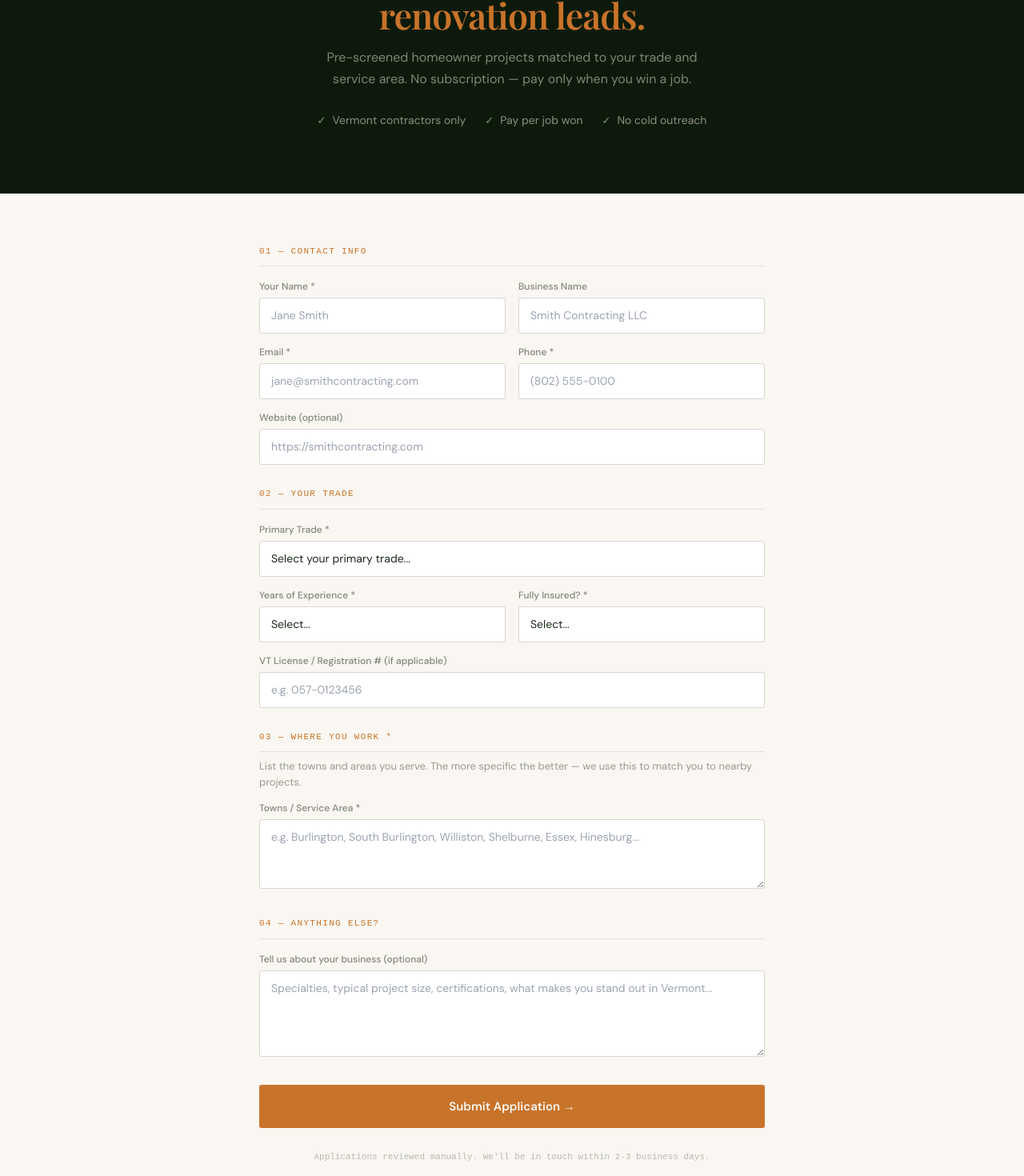
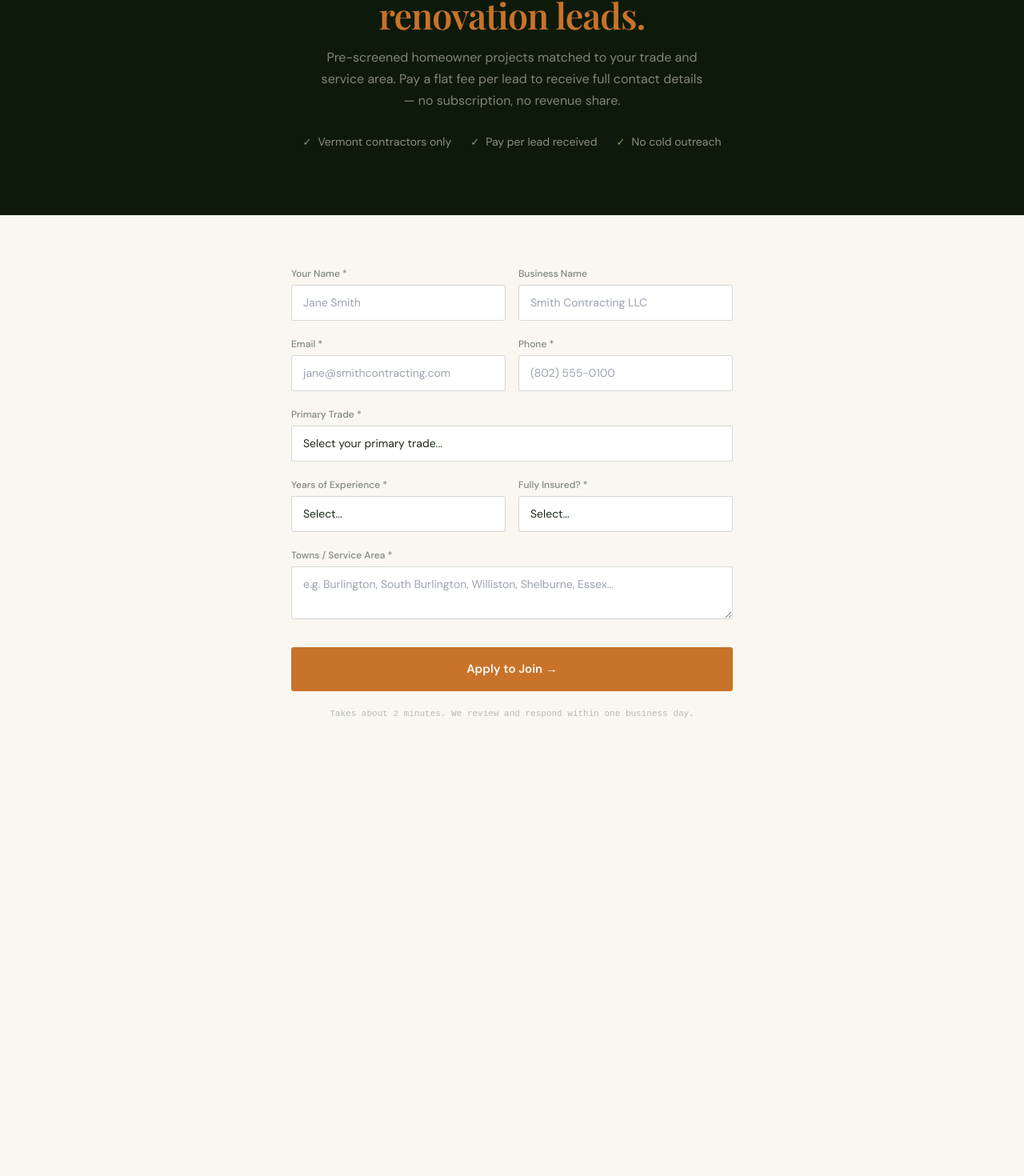
Before and after one commit to alderprojects/alder-projects-site, a Next.js app: page /contractors in a window 1280 px wide. Shown: the part 229-1699 px from the top of the page at 80% size. After the commit the page ends 1209 px from the top, so only its background shows below. Built offline with nearby package versions, Linux system fonts and the light colour scheme.

Commit message:
Update page.tsx

```diff
--- a/src/app/contractors/page.tsx
+++ b/src/app/contractors/page.tsx
@@ -3,14 +3,13 @@ import { useState } from 'react'
 import Link from 'next/link'
 
 const TRADES = ['General Contractor','Carpenter / Finish Work','Kitchen & Bath Specialist','Deck & Outdoor Structures','Roofing','Plumbing','HVAC / Heating','Electrical','Painting & Interior','Basement Finishing','Masonry / Stonework','Insulation & Weatherization','Other']
-const EXP = ['1-2 years','3-5 years','6-10 years','10-20 years','20+ years']
+const EXP = ['Under 2 years','2-5 years','5-10 years','10-20 years','20+ years']
 
 type F = {
   name:string; businessName:string; email:string; phone:string
-  trade:string; otherTrade:string; yearsExp:string; insured:string
-  licenseNumber:string; serviceArea:string; website:string; notes:string
+  trade:string; yearsExp:string; insured:string; serviceArea:string
 }
-const EMPTY:F = {name:'',businessName:'',email:'',phone:'',trade:'',otherTrade:'',yearsExp:'',insured:'',licenseNumber:'',serviceArea:'',website:'',notes:''}
+const EMPTY:F = {name:'',businessName:'',email:'',phone:'',trade:'',yearsExp:'',insured:'',serviceArea:''}
 
 const I: React.CSSProperties = {width:'100%',backgroundColor:'white',border:'1px solid rgba(28,43,26,0.18)',borderRadius:'3px',padding:'11px 14px',fontSize:'14px',color:'#1C2B1A',outline:'none',fontFamily:"'DM Sans',system-ui,sans-serif",boxSizing:'border-box' as const}
 const L: React.CSSProperties = {display:'block',fontSize:'12px',fontWeight:500,color:'rgba(28,43,26,0.55)',marginBottom:'5px'}
@@ -37,8 +36,10 @@ export default function ContractorsPage() {
       <div style={{flex:1,display:'flex',alignItems:'center',justifyContent:'center',padding:'60px 24px'}}>
         <div style={{maxWidth:'480px',textAlign:'center'}}>
           <div style={{width:'56px',height:'56px',borderRadius:'50%',backgroundColor:'rgba(122,155,111,0.15)',border:'1px solid rgba(122,155,111,0.4)',display:'flex',alignItems:'center',justifyContent:'center',margin:'0 auto 24px',color:'#7A9B6F',fontSize:'24px'}}>&#10003;</div>
-          <h2 style={{fontFamily:"'Playfair Display',Georgia,serif",fontSize:'2rem',color:'#F5EFE0',fontWeight:600,marginBottom:'14px'}}>Application received.</h2>
-          <p style={{color:'rgba(245,239,224,0.6)',fontSize:'16px',lineHeight:1.7}}>{"We'll review your application and reach out to "}<strong style={{color:'#F5EFE0'}}>{form.email}</strong>{" within a few business days."}</p>
+          <h2 style={{fontFamily:"'Playfair Display',Georgia,serif",fontSize:'2rem',color:'#F5EFE0',fontWeight:600,marginBottom:'14px'}}>You&apos;re in.</h2>
+          <p style={{color:'rgba(245,239,224,0.6)',fontSize:'16px',lineHeight:1.7}}>
+            {"We'll review your application and send your approval to "}<strong style={{color:'#F5EFE0'}}>{form.email}</strong>{" shortly. Keep an eye out — leads for your area come in fast."}
+          </p>
           <Link href="/" style={{display:'inline-block',marginTop:'32px',fontSize:'13px',fontFamily:'monospace',color:'rgba(245,239,224,0.4)',textDecoration:'none'}}>
             &larr; Back to alderprojects.com
           </Link>
@@ -58,18 +59,17 @@ export default function ContractorsPage() {
     <div style={{minHeight:'100vh',backgroundColor:'#FAF7F2'}}>
       <Header />
 
-      {/* Dark hero */}
       <div style={{backgroundColor:'#0D1A0B',padding:'clamp(48px,8vw,80px) 24px',borderBottom:'1px solid rgba(122,155,111,0.12)'}}>
-        <div style={{maxWidth:'640px',margin:'0 auto',textAlign:'center'}}>
+        <div style={{maxWidth:'600px',margin:'0 auto',textAlign:'center'}}>
           <span style={{fontSize:'10px',fontFamily:'monospace',letterSpacing:'0.14em',textTransform:'uppercase',color:'#7A9B6F'}}>Apply to Join</span>
           <h1 style={{fontFamily:"'Playfair Display',Georgia,serif",fontSize:'clamp(1.8rem,4vw,2.8rem)',fontWeight:600,color:'#F5EFE0',lineHeight:1.1,marginTop:'10px',marginBottom:'14px'}}>
             Get matched with Vermont<br/><em style={{color:'#C8732A',fontStyle:'normal'}}>renovation leads.</em>
           </h1>
           <p style={{color:'rgba(245,239,224,0.5)',fontSize:'16px',lineHeight:1.7,maxWidth:'480px',margin:'0 auto 28px'}}>
-            Pre-screened homeowner projects matched to your trade and service area. No subscription &mdash; pay only when you win a job.
+            Pre-screened homeowner projects matched to your trade and service area. Pay a flat fee per lead to receive full contact details — no subscription, no revenue share.
           </p>
           <div style={{display:'flex',justifyContent:'center',flexWrap:'wrap',gap:'24px'}}>
-            {['Vermont contractors only','Pay per job won','No cold outreach'].map(t => (
+            {['Vermont contractors only','Pay per lead received','No cold outreach'].map(t => (
               <div key={t} style={{display:'flex',alignItems:'center',gap:'8px'}}>
                 <span style={{color:'#7A9B6F',fontSize:'13px'}}>&#10003;</span>
                 <span style={{color:'rgba(245,239,224,0.55)',fontSize:'14px'}}>{t}</span>
@@ -79,14 +79,9 @@ export default function ContractorsPage() {
         </div>
       </div>
 
-      {/* Form */}
-      <div style={{maxWidth:'680px',margin:'0 auto',padding:'clamp(40px,6vw,64px) 24px 80px'}}>
-        <form onSubmit={submit} style={{display:'flex',flexDirection:'column',gap:'28px'}}>
+      <div style={{maxWidth:'600px',margin:'0 auto',padding:'clamp(40px,6vw,64px) 24px 80px'}}>
+        <form onSubmit={submit} style={{display:'flex',flexDirection:'column',gap:'20px'}}>
 
-          {/* Section 1 */}
-          <div>
-            <p style={{fontSize:'11px',fontFamily:'monospace',textTransform:'uppercase',letterSpacing:'0.12em',color:'#C8732A',marginBottom:'16px',paddingBottom:'10px',borderBottom:'1px solid rgba(28,43,26,0.1)'}}>01 — Contact Info</p>
-            <div style={{display:'flex',flexDirection:'column',gap:'14px'}}>
           <Row2>
             <Field label="Your Name" req><input required type="text" placeholder="Jane Smith" value={form.name} onChange={set('name')} style={I}/></Field>
             <Field label="Business Name"><input type="text" placeholder="Smith Contracting LLC" value={form.businessName} onChange={set('businessName')} style={I}/></Field>
@@ -95,25 +90,12 @@ export default function ContractorsPage() {
             <Field label="Email" req><input required type="email" placeholder="jane@smithcontracting.com" value={form.email} onChange={set('email')} style={I}/></Field>
             <Field label="Phone" req><input required type="tel" placeholder="(802) 555-0100" value={form.phone} onChange={set('phone')} style={I}/></Field>
           </Row2>
-              <Field label="Website (optional)"><input type="url" placeholder="https://smithcontracting.com" value={form.website} onChange={set('website')} style={I}/></Field>
-            </div>
-          </div>
-
-          {/* Section 2 */}
-          <div>
-            <p style={{fontSize:'11px',fontFamily:'monospace',textTransform:'uppercase',letterSpacing:'0.12em',color:'#C8732A',marginBottom:'16px',paddingBottom:'10px',borderBottom:'1px solid rgba(28,43,26,0.1)'}}>02 — Your Trade</p>
-            <div style={{display:'flex',flexDirection:'column',gap:'14px'}}>
           <Field label="Primary Trade" req>
             <select required value={form.trade} onChange={set('trade')} style={{...I,appearance:'none' as const}}>
               <option value="" disabled>Select your primary trade...</option>
               {TRADES.map(t => <option key={t} value={t}>{t}</option>)}
             </select>
           </Field>
-              {form.trade === 'Other' && (
-                <Field label="Describe your trade" req>
-                  <input required type="text" placeholder="e.g. Tile & Flooring" value={form.otherTrade} onChange={set('otherTrade')} style={I}/>
-                </Field>
-              )}
           <Row2>
             <Field label="Years of Experience" req>
               <select required value={form.yearsExp} onChange={set('yearsExp')} style={{...I,appearance:'none' as const}}>
@@ -124,54 +106,22 @@ export default function ContractorsPage() {
             <Field label="Fully Insured?" req>
               <select required value={form.insured} onChange={set('insured')} style={{...I,appearance:'none' as const}}>
                 <option value="" disabled>Select...</option>
-                    <option value="Yes — liability + workers comp">Yes — liability + workers comp</option>
+                <option value="Yes">Yes — liability + workers comp</option>
                 <option value="Liability only">Liability only</option>
-                    <option value="Not currently insured">Not currently insured</option>
+                <option value="No">Not currently insured</option>
               </select>
             </Field>
           </Row2>
-              <Field label="VT License / Registration # (if applicable)">
-                <input type="text" placeholder="e.g. 057-0123456" value={form.licenseNumber} onChange={set('licenseNumber')} style={I}/>
+          <Field label="Towns / Service Area" req>
+            <textarea required rows={2} placeholder="e.g. Burlington, South Burlington, Williston, Shelburne, Essex..." value={form.serviceArea} onChange={set('serviceArea')} style={{...I,resize:'vertical'}}/>
           </Field>
-            </div>
-          </div>
 
-          {/* Section 3 */}
-          <div>
-            <p style={{fontSize:'11px',fontFamily:'monospace',textTransform:'uppercase',letterSpacing:'0.12em',color:'#C8732A',marginBottom:'8px',paddingBottom:'10px',borderBottom:'1px solid rgba(28,43,26,0.1)'}}>03 — Where You Work *</p>
-            <p style={{fontSize:'13px',color:'rgba(28,43,26,0.45)',marginBottom:'14px'}}>
-              List the towns and areas you serve. The more specific the better — we use this to match you to nearby projects.
-            </p>
-            <Field label="Towns / Service Area" req>
-              <textarea
-                required
-                rows={3}
-                placeholder="e.g. Burlington, South Burlington, Williston, Shelburne, Essex, Hinesburg..."
-                value={form.serviceArea}
-                onChange={set('serviceArea')}
-                style={{...I, resize:'vertical'}}
-              />
-            </Field>
-          </div>
-
-          {/* Section 4 */}
-          <div>
-            <p style={{fontSize:'11px',fontFamily:'monospace',textTransform:'uppercase',letterSpacing:'0.12em',color:'#C8732A',marginBottom:'16px',paddingBottom:'10px',borderBottom:'1px solid rgba(28,43,26,0.1)'}}>04 — Anything Else?</p>
-            <Field label="Tell us about your business (optional)">
-              <textarea rows={4} placeholder="Specialties, typical project size, certifications, what makes you stand out in Vermont..." value={form.notes} onChange={set('notes')} style={{...I,resize:'vertical'}}/>
-            </Field>
-          </div>
-
-          <button
-            type="submit"
-            disabled={status==='submitting'}
-            style={{padding:'16px 32px',backgroundColor:status==='submitting'?'rgba(200,115,42,0.35)':'#C8732A',color:'#FAF7F2',fontWeight:600,fontSize:'15px',border:'none',borderRadius:'3px',cursor:status==='submitting'?'not-allowed':'pointer',fontFamily:"'DM Sans',system-ui,sans-serif"}}
-          >
-            {status==='submitting' ? 'Submitting...' : 'Submit Application →'}
+          <button type="submit" disabled={status==='submitting'} style={{padding:'16px 32px',backgroundColor:status==='submitting'?'rgba(200,115,42,0.35)':'#C8732A',color:'#FAF7F2',fontWeight:600,fontSize:'15px',border:'none',borderRadius:'3px',cursor:status==='submitting'?'not-allowed':'pointer',fontFamily:"'DM Sans',system-ui,sans-serif",marginTop:'8px'}}>
+            {status==='submitting' ? 'Submitting...' : 'Apply to Join →'}
           </button>
 
           {status==='error' && <p style={{color:'#C0392B',fontSize:'13px',fontFamily:'monospace'}}>Something went wrong. Email hello@alderprojects.com directly.</p>}
-          <p style={{fontSize:'11px',fontFamily:'monospace',color:'rgba(28,43,26,0.3)',textAlign:'center'}}>Applications reviewed manually. We&apos;ll be in touch within 2-3 business days.</p>
+          <p style={{fontSize:'11px',fontFamily:'monospace',color:'rgba(28,43,26,0.3)',textAlign:'center'}}>Takes about 2 minutes. We review and respond within one business day.</p>
         </form>
       </div>
     </div>
```
Lines whose indentation alone changed are shown as unchanged.
